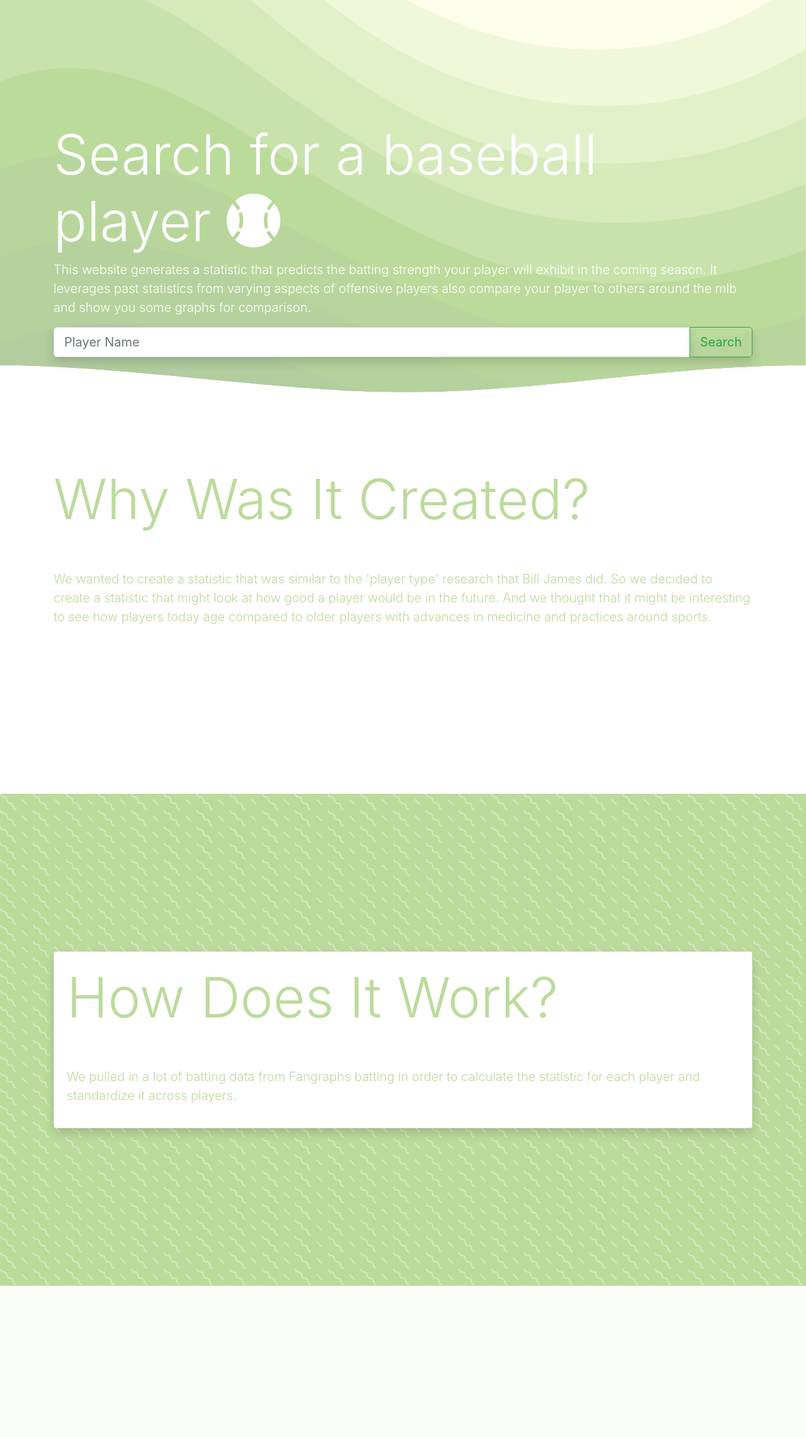
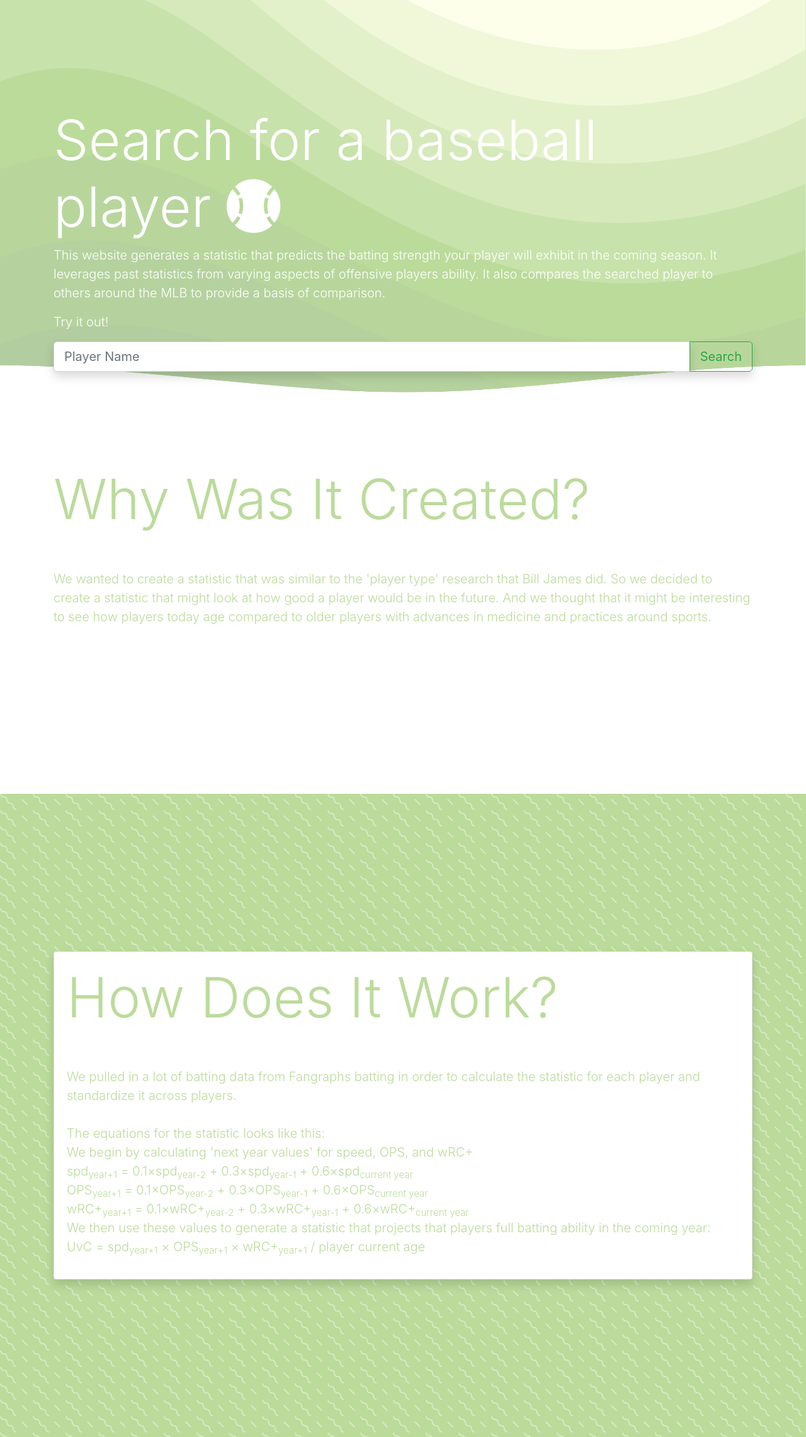
Before and after one commit to aurbanski/SabermetricsFinal, a Flask app: page / in a window 1280 px wide. Shown: the whole page at 63% size. Before the commit the page ends 2041 px from the top, so only its background shows below. Run offline with Flask 2, Linux system fonts and the light colour scheme; some libraries are stand-ins or nearby versions.

Commit message:
small edits to home.html and equations added in

```diff
--- a/templates/home.html
+++ b/templates/home.html
@@ -29,9 +29,12 @@
                     <div class="row">
                         <div class="col-12">
                             <p class="lead" style="color: white">
-                                This website generates a statistic that predicts the batting strength your player will exhibit in the coming season. It leverages past statistics from varying aspects of offensive players  also compare your player to others around the mlb and show
-                                you some graphs for comparison.
+                                This website generates a statistic that predicts the batting strength your player will exhibit in the coming season. It leverages past statistics from varying aspects of offensive players ability. It also compares the searched player to others around the MLB to provide a basis of comparison.
                             </p>
+                            <p class="lead" style = "color:white">
+                            	Try it out!
+                            </p>
+
                         </div>
                     </div>
                     <div class="row">
@@ -79,8 +82,18 @@
                             <div class="row">
                                 <div class="col-12">
                                     <p class="lead" style="color: #bbdb9b">
-                                        We pulled in a lot of batting data from Fangraphs batting in order to calculate the statistic for each player and standardize it across players.
+                                        We pulled in a lot of batting data from Fangraphs batting in order to calculate the statistic for each player and standardize it across players.<br> <br>
+                                        The equations for the statistic looks like this: <br>
+                                        We begin by calculating 'next year values' for speed, OPS, and wRC+ <br>
+                                        spd<sub>year+1</sub> = 0.1<span>&#215;</span>spd<sub>year-2</sub> + 0.3<span>&#215;</span>spd<sub>year-1</sub > + 0.6<span>&#215;</span>spd<sub>current year</sub> <br>
+                                        OPS<sub>year+1</sub> = 0.1<span>&#215;</span>OPS<sub>year-2</sub> + 0.3<span>&#215;</span>OPS<sub>year-1</sub > + 0.6<span>&#215;</span>OPS<sub>current year</sub> <br>
+                                        wRC+<sub>year+1</sub> = 0.1<span>&#215;</span>wRC+<sub>year-2</sub> + 0.3<span>&#215;</span>wRC+<sub>year-1</sub > + 0.6<span>&#215;</span>wRC+<sub>current year</sub> <br>
+                                        We then use these values to generate a statistic that projects that players full batting ability in the coming year: <br>
+                                        UvC = spd<sub>year+1</sub> <span>&#215;</span> OPS<sub>year+1</sub> <span>&#215;</span> wRC+<sub>year+1</sub> / player current age
+
+
                                     </p>
+
                                 </div>
                             </div>
                         </div>
```
